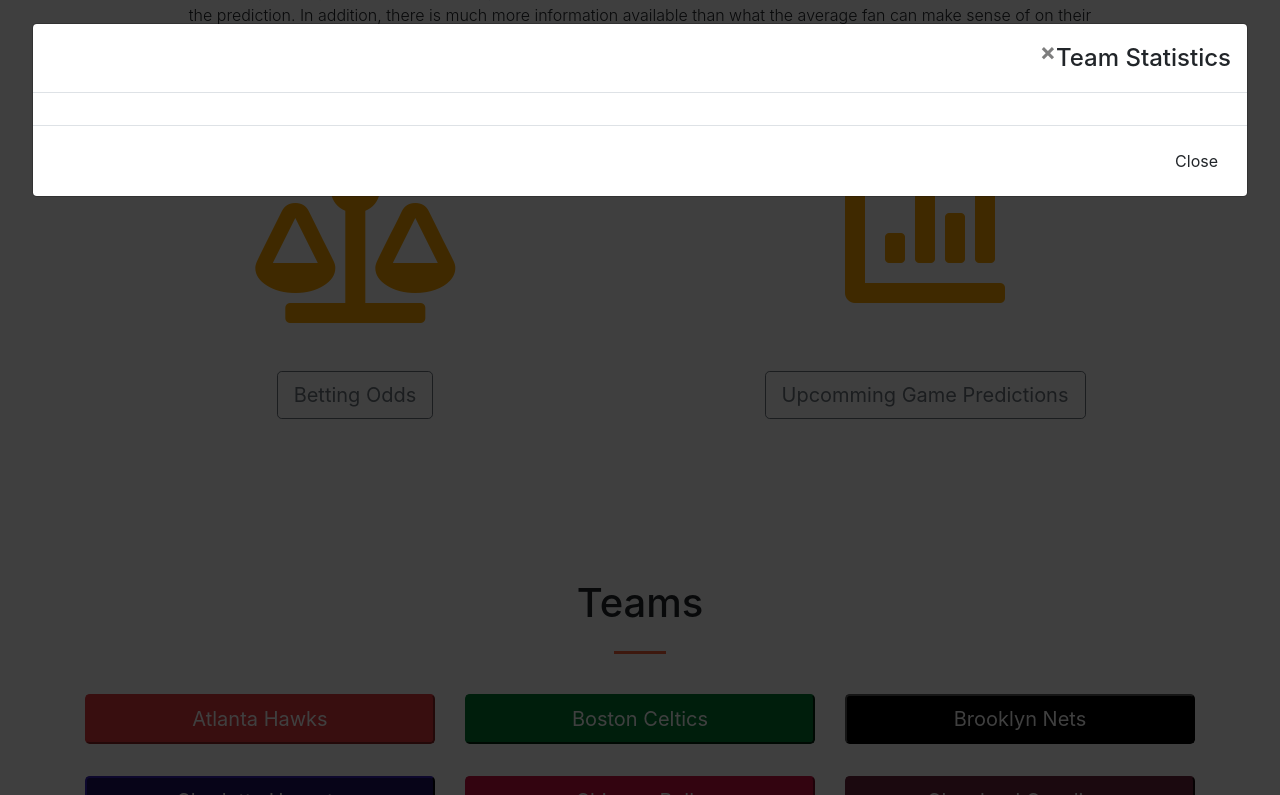
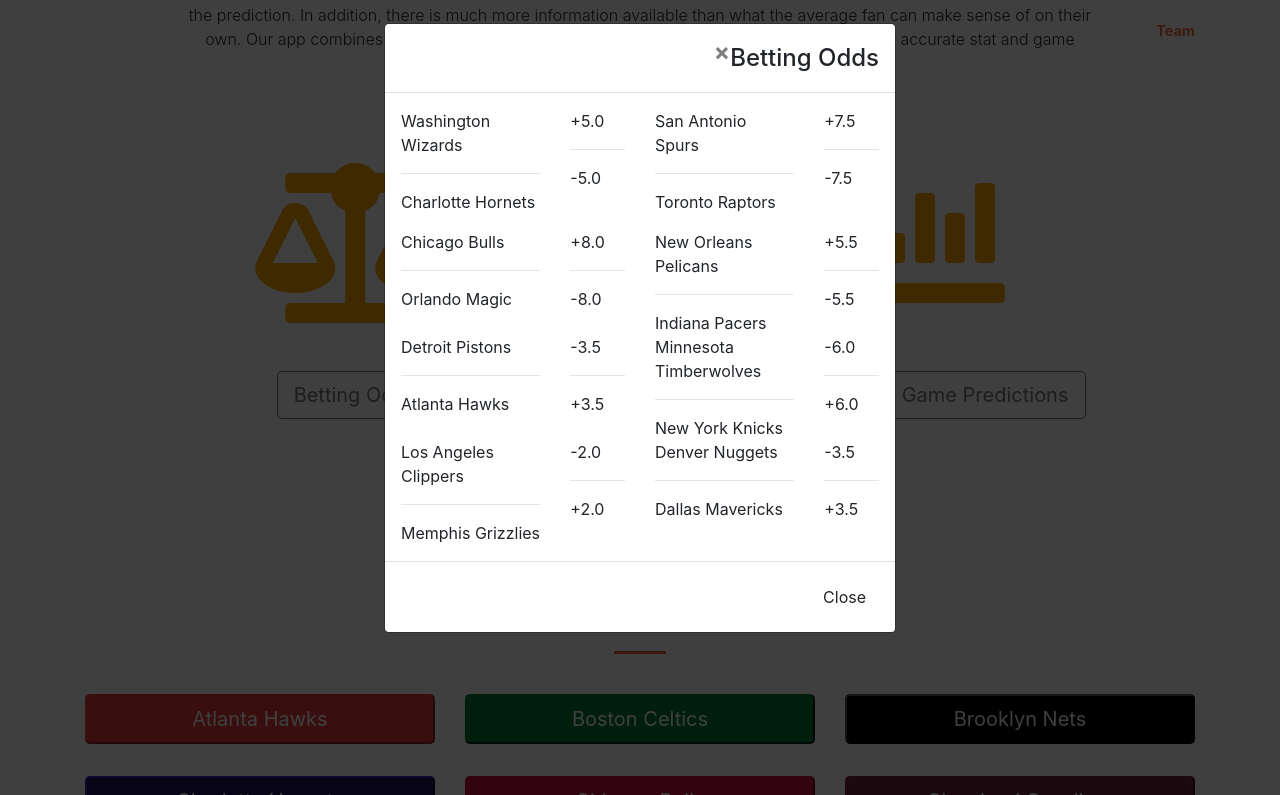
Before and after one commit to national-basketball-association/Frontend, a website with bundled scripts: page index.html in a window 1280 px wide. Both pictures are taken after a click on the button "Betting Odds". Shown: the part 1429-2224 px from the top of the page. Built offline with nearby package versions, Linux system fonts and the light colour scheme.

Commit message:
added a modal for betting odds

```diff
--- a/index.html
+++ b/index.html
@@ -373,16 +373,117 @@
 
     <!-- Modal -->
     <div class="modal fade" id="bettingOdds" tabindex="-1" role="dialog" aria-labelledby="myModalLabel">
-      <div class="modal-dialog modal-lg" role="document">
+      <div class="modal-dialog modal-md" role="document">
         <div class="modal-content">
           <div class="modal-header">
             <button type="button" class="close" data-dismiss="modal" aria-label="Close"><span aria-hidden="true">&times;</span></button>
-            <h4 class="modal-title" id="myModalLabel">Team Statistics</h4>
+            <h4 class="modal-title" id="myModalLabel">Betting Odds</h4>
           </div>
           <div class="modal-body">
             <div class="row">
-              <div class="col-md-12" id="table">
-
+              <div class="col-md-4" id="table">
+                <p>
+                  Washington Wizards
+                  <hr>
+                  Charlotte Hornets
+                </p>
+              </div>
+              <div class="col-md-2" id="table">
+                <p>
+                  +5.0
+                  <hr>
+                  -5.0
+                </p>
+              </div>
+              <div class="col-md-4" id="table">
+                San Antonio Spurs
+                <hr>
+                Toronto Raptors
+              </div>
+              <div class="col-md-2" id="table">
+                <p>
+                  +7.5
+                  <hr>
+                  -7.5
+                </p>
+              </div>
+            </div>
+            <div class="row">
+              <div class="col-md-4" id="table">
+                Chicago Bulls
+                <hr>
+                Orlando Magic
+              </div>
+              <div class="col-md-2" id="table">
+                <p>
+                  +8.0
+                  <hr>
+                  -8.0
+                </p>
+              </div>
+              <div class="col-md-4" id="table">
+                New Orleans Pelicans
+                <hr>
+                Indiana Pacers
+              </div>
+              <div class="col-md-2" id="table">
+                <p>
+                  +5.5
+                  <hr>
+                  -5.5
+                </p>
+              </div>
+            </div>
+            <div class="row">
+              <div class="col-md-4" id="table">
+                Detroit Pistons
+                <hr>
+                Atlanta Hawks
+              </div>
+              <div class="col-md-2" id="table">
+                <p>
+                  -3.5
+                  <hr>
+                  +3.5
+                </p>
+              </div>
+              <div class="col-md-4" id="table">
+                Minnesota Timberwolves
+                <hr>
+                New York Knicks
+              </div>
+              <div class="col-md-2" id="table">
+                <p>
+                  -6.0
+                  <hr>
+                  +6.0
+                </p>
+              </div>
+            </div>
+            <div class="row">
+              <div class="col-md-4" id="table">
+                Los Angeles Clippers
+                <hr>
+                Memphis Grizzlies
+              </div>
+              <div class="col-md-2" id="table">
+                <p>
+                  -2.0
+                  <hr>
+                  +2.0
+                </p>
+              </div>
+              <div class="col-md-4" id="table">
+                Denver Nuggets
+                <hr>
+                Dallas Mavericks
+              </div>
+              <div class="col-md-2" id="table">
+                <p>
+                  -3.5
+                  <hr>
+                  +3.5
+                </p>
               </div>
             </div>
           </div>
@@ -396,6 +497,10 @@
     <style media="screen">
       .modal-lg {
         max-width: 95%;
+      }
+
+      .modal-md {
+        max-width: 40%;
       }
 
       tr {
```
